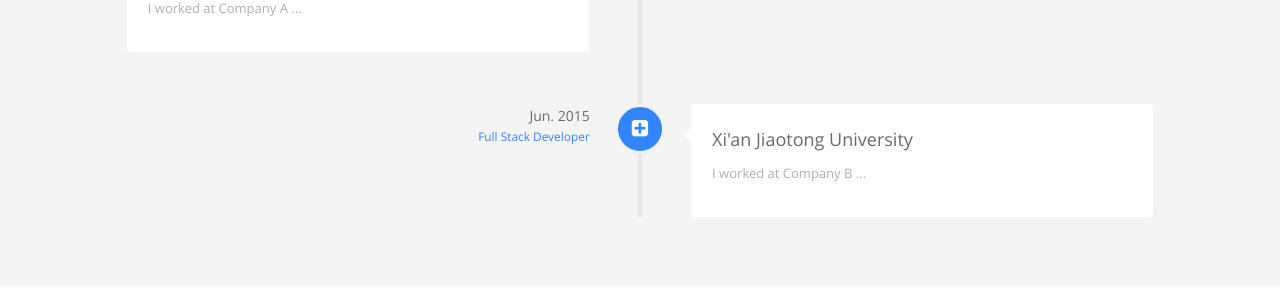
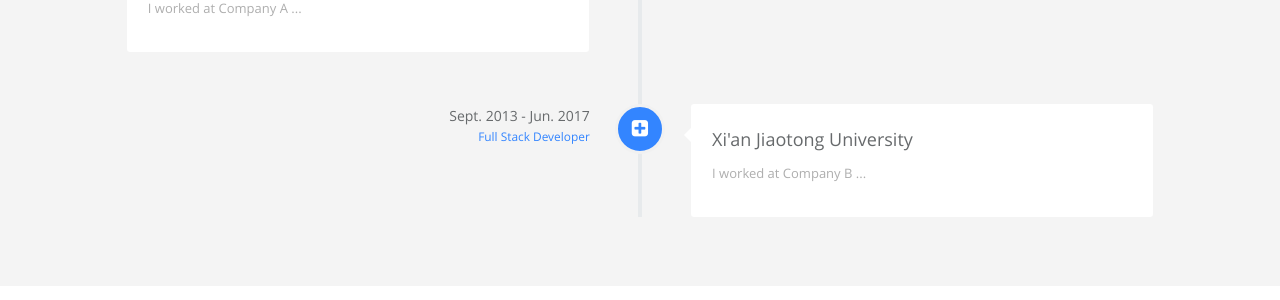
Before and after one commit to abx67/felixyoung, a Jekyll site: the page built from index.html, in a window 1280 px wide and 900 px high, scrolled down 983 px. Shown: the part 154-454 px from the top of the window. Built offline with Jekyll 4.4.1, drawn with Linux system fonts in a browser that asks for light colours.

Commit message:
Update education.yml

```diff
--- a/_data/index/education.yml
+++ b/_data/index/education.yml
@@ -21,7 +21,7 @@
     detail: I worked at Company B ...
     i18n: company_b_desc
   date:
-    detail: Jun. 2015
+    detail: Sept. 2013 - Jun. 2017
     i18n: company_b_date
   job:
     detail: Full Stack Developer
```
